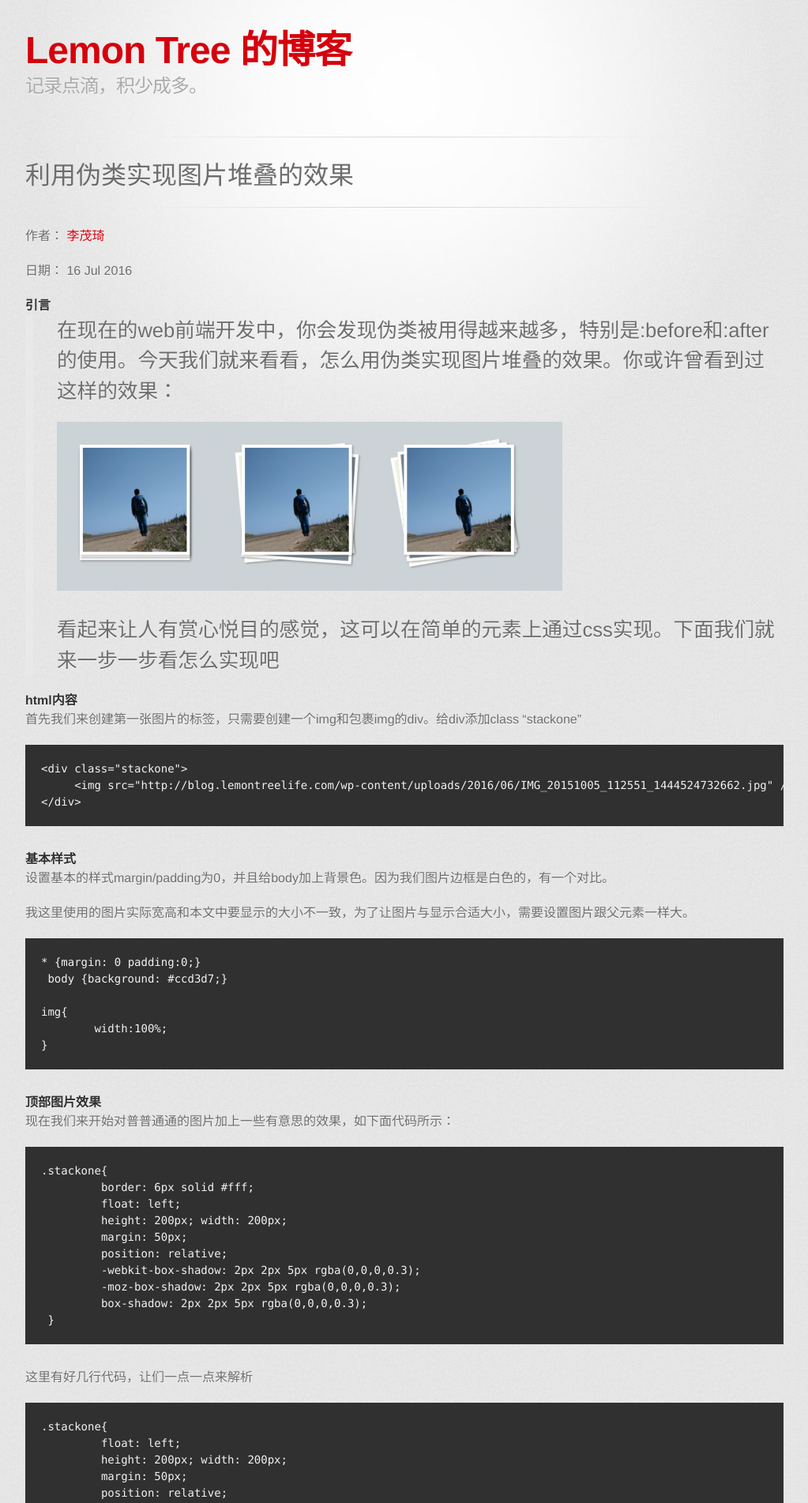
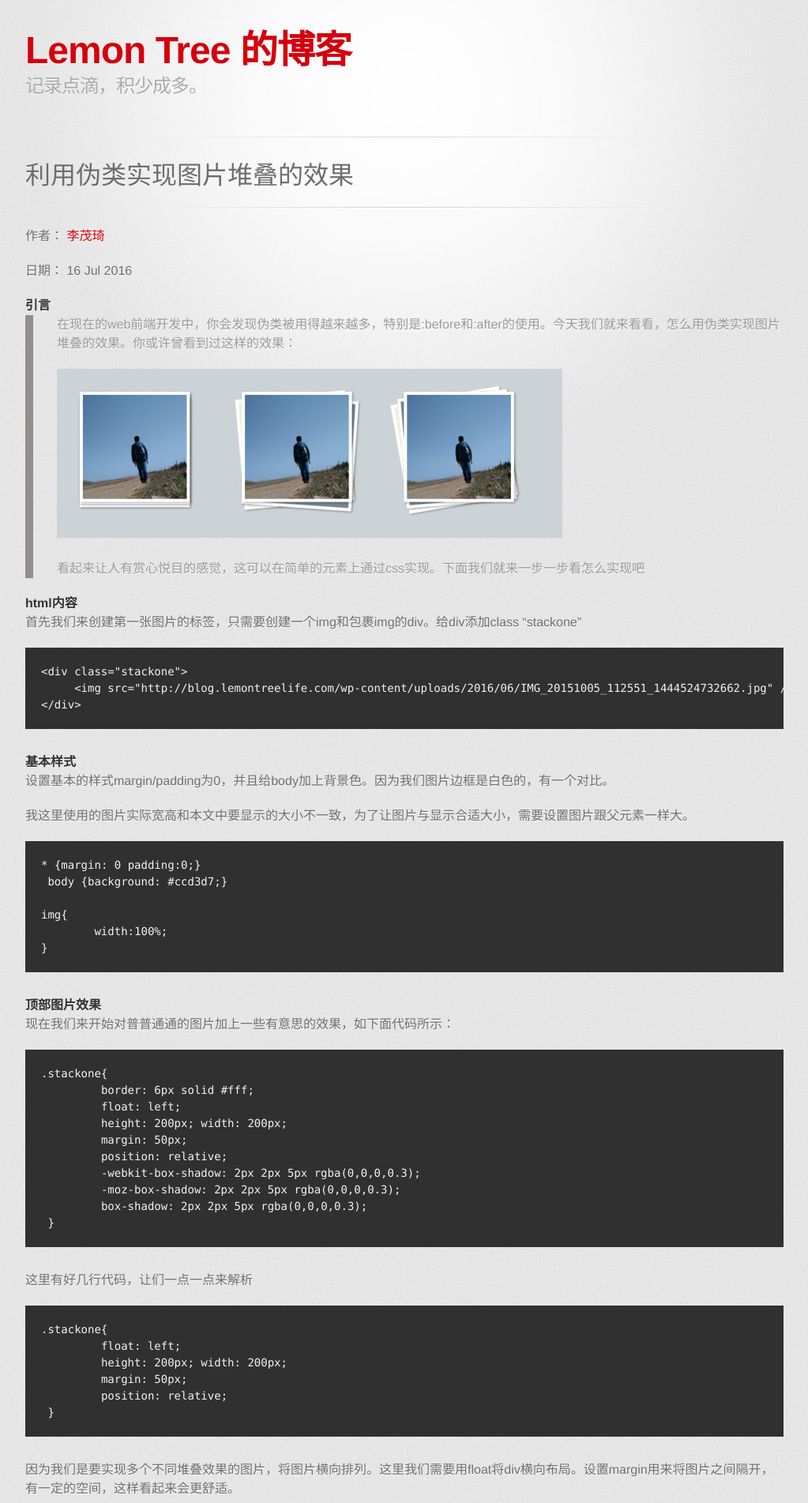
Before and after one commit to leemem/leemem.github.io, a Jekyll site: the page built from _posts/2016-07-16-use-css3-to-implement-stack.md, in a window 1280 px wide. Shown: the top 1903 px of the page at 79% size, without its empty margins (128-1151 px from the left). Built offline with Jekyll 4.4.1, drawn with Linux system fonts in a browser that asks for light colours; some web fonts are replaced.

Commit message:
add article css3 stack effect

```diff
--- a/_layouts/default.html
+++ b/_layouts/default.html
@@ -7,6 +7,7 @@
     <link rel="stylesheet" type="text/css" href="/stylesheets/stylesheet.css" media="screen">
     <link rel="stylesheet" type="text/css" href="/stylesheets/github-dark.css" media="screen">
     <link rel="stylesheet" type="text/css" href="/stylesheets/print.css" media="print">
+    <link rel="stylesheet" type="text/css" href="/stylesheets/pygments.css" media="print">
     <!--[if lt IE 9]>
     <script src="//html5shiv.googlecode.com/svn/trunk/html5.js"></script>
     <![endif]-->
--- /dev/null
+++ b/stylesheets/pygments.css
@@ -0,0 +1,78 @@
+.highlight {
+  .hll { background-color: #ffffcc }
+  .c { color: #87ceeb} /* Comment */
+  .err { color: #ffffff} /* Error */
+  .g { color: #ffffff} /* Generic */
+  .k { color: #f0e68c} /* Keyword */
+  .l { color: #ffffff} /* Literal */
+  .n { color: #ffffff} /* Name */
+  .o { color: #ffffff} /* Operator */
+  .x { color: #ffffff} /* Other */
+  .p { color: #ffffff} /* Punctuation */
+  .cm { color: #87ceeb} /* Comment.Multiline */
+  .cp { color: #cd5c5c} /* Comment.Preproc */
+  .c1 { color: #87ceeb} /* Comment.Single */
+  .cs { color: #87ceeb} /* Comment.Special */
+  .gd { color: #0000c0; font-weight: bold; background-color: #008080 } /* Generic.Deleted */
+  .ge { color: #c000c0; text-decoration: underline} /* Generic.Emph */
+  .gr { color: #c0c0c0; font-weight: bold; background-color: #c00000 } /* Generic.Error */
+  .gh { color: #cd5c5c} /* Generic.Heading */
+  .gi { color: #ffffff; background-color: #0000c0 } /* Generic.Inserted */
+  span.go { color: #add8e6; font-weight: bold; background-color: #4d4d4d } /* Generic.Output, qualified with span to prevent applying this style to the Go language, see #1153. */
+  .gp { color: #ffffff} /* Generic.Prompt */
+  .gs { color: #ffffff} /* Generic.Strong */
+  .gu { color: #cd5c5c} /* Generic.Subheading */
+  .gt { color: #c0c0c0; font-weight: bold; background-color: #c00000 } /* Generic.Traceback */
+  .kc { color: #f0e68c} /* Keyword.Constant */
+  .kd { color: #f0e68c} /* Keyword.Declaration */
+  .kn { color: #f0e68c} /* Keyword.Namespace */
+  .kp { color: #f0e68c} /* Keyword.Pseudo */
+  .kr { color: #f0e68c} /* Keyword.Reserved */
+  .kt { color: #bdb76b} /* Keyword.Type */
+  .ld { color: #ffffff} /* Literal.Date */
+  .m { color: #ffffff} /* Literal.Number */
+  .s { color: #ffffff} /* Literal.String */
+  .na { color: #ffffff} /* Name.Attribute */
+  .nb { color: #ffffff} /* Name.Builtin */
+  .nc { color: #ffffff} /* Name.Class */
+  .no { color: #ffa0a0} /* Name.Constant */
+  .nd { color: #ffffff} /* Name.Decorator */
+  .ni { color: #ffdead} /* Name.Entity */
+  .ne { color: #ffffff} /* Name.Exception */
+  .nf { color: #ffffff} /* Name.Function */
+  .nl { color: #ffffff} /* Name.Label */
+  .nn { color: #ffffff} /* Name.Namespace */
+  .nx { color: #ffffff} /* Name.Other */
+  .py { color: #ffffff} /* Name.Property */
+  .nt { color: #f0e68c} /* Name.Tag */
+  .nv { color: #98fb98} /* Name.Variable */
+  .ow { color: #ffffff} /* Operator.Word */
+  .w { color: #ffffff} /* Text.Whitespace */
+  .mf { color: #ffffff} /* Literal.Number.Float */
+  .mh { color: #ffffff} /* Literal.Number.Hex */
+  .mi { color: #ffffff} /* Literal.Number.Integer */
+  .mo { color: #ffffff} /* Literal.Number.Oct */
+  .sb { color: #ffffff} /* Literal.String.Backtick */
+  .sc { color: #ffffff} /* Literal.String.Char */
+  .sd { color: #ffffff} /* Literal.String.Doc */
+  .s2 { color: #ffffff} /* Literal.String.Double */
+  .se { color: #ffffff} /* Literal.String.Escape */
+  .sh { color: #ffffff} /* Literal.String.Heredoc */
+  .si { color: #ffffff} /* Literal.String.Interpol */
+  .sx { color: #ffffff} /* Literal.String.Other */
+  .sr { color: #ffffff} /* Literal.String.Regex */
+  .s1 { color: #ffffff} /* Literal.String.Single */
+  .ss { color: #ffffff} /* Literal.String.Symbol */
+  .bp { color: #ffffff} /* Name.Builtin.Pseudo */
+  .vc { color: #98fb98} /* Name.Variable.Class */
+  .vg { color: #98fb98} /* Name.Variable.Global */
+  .vi { color: #98fb98} /* Name.Variable.Instance */
+  .il { color: #ffffff} /* Literal.Number.Integer.Long */
+  .bash .nv {
+    -webkit-user-select: none;
+       -moz-user-select: none;
+        -ms-user-select: none;
+         -o-user-select: none;
+            user-select: none;
+  }
+}
--- a/stylesheets/stylesheet.css
+++ b/stylesheets/stylesheet.css
@@ -290,8 +290,9 @@
 blockquote {
   padding: 0 0 0 30px;
   margin-bottom: 20px;
-  font-size: 1.6em;
-  border-left: 10px solid #e9e9e9;
+  /*font-size: 1.6em;*/
+  color:#999;
+  border-left: 10px solid #928e8e;
 }
 
 ul li {
```
